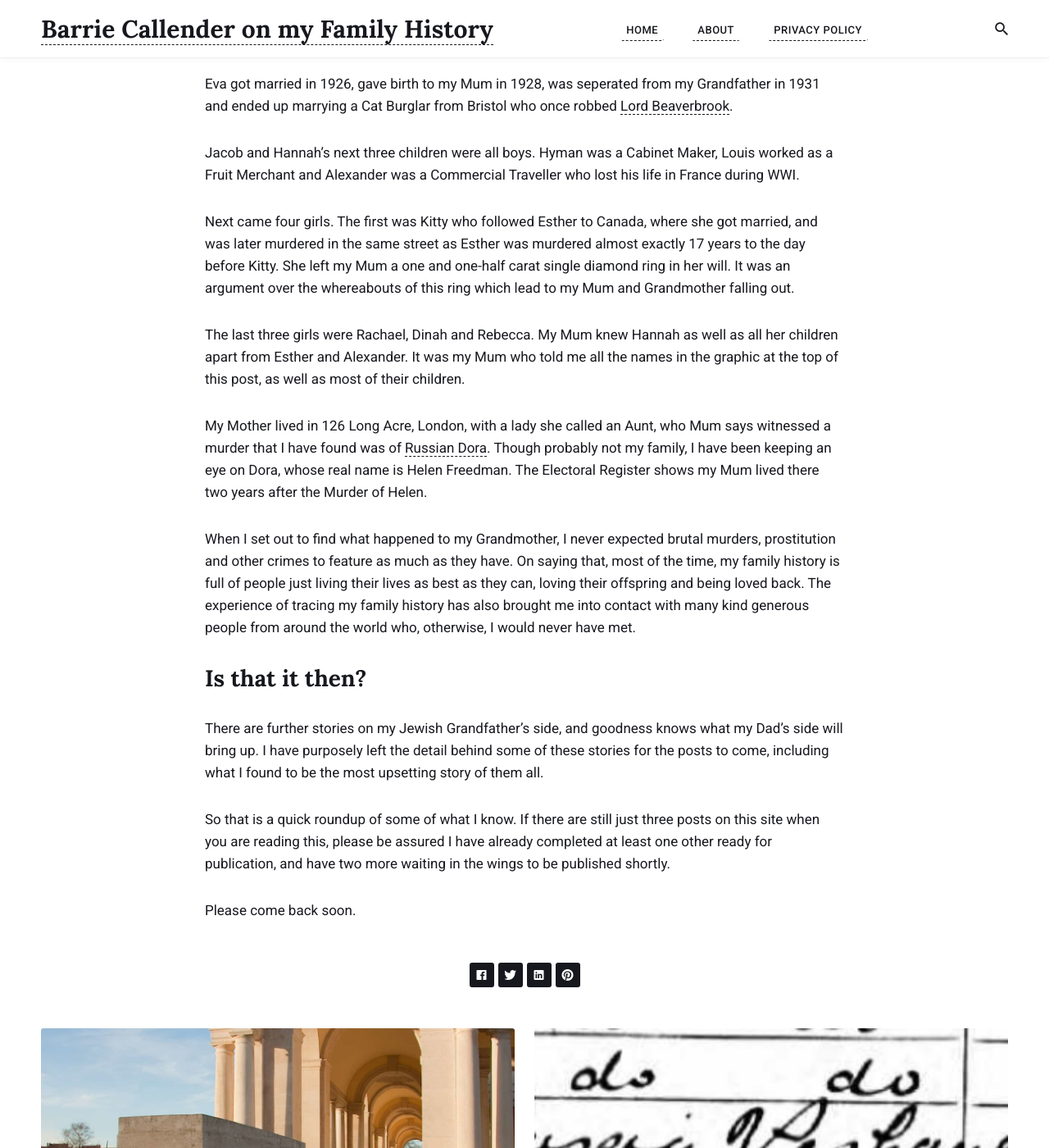
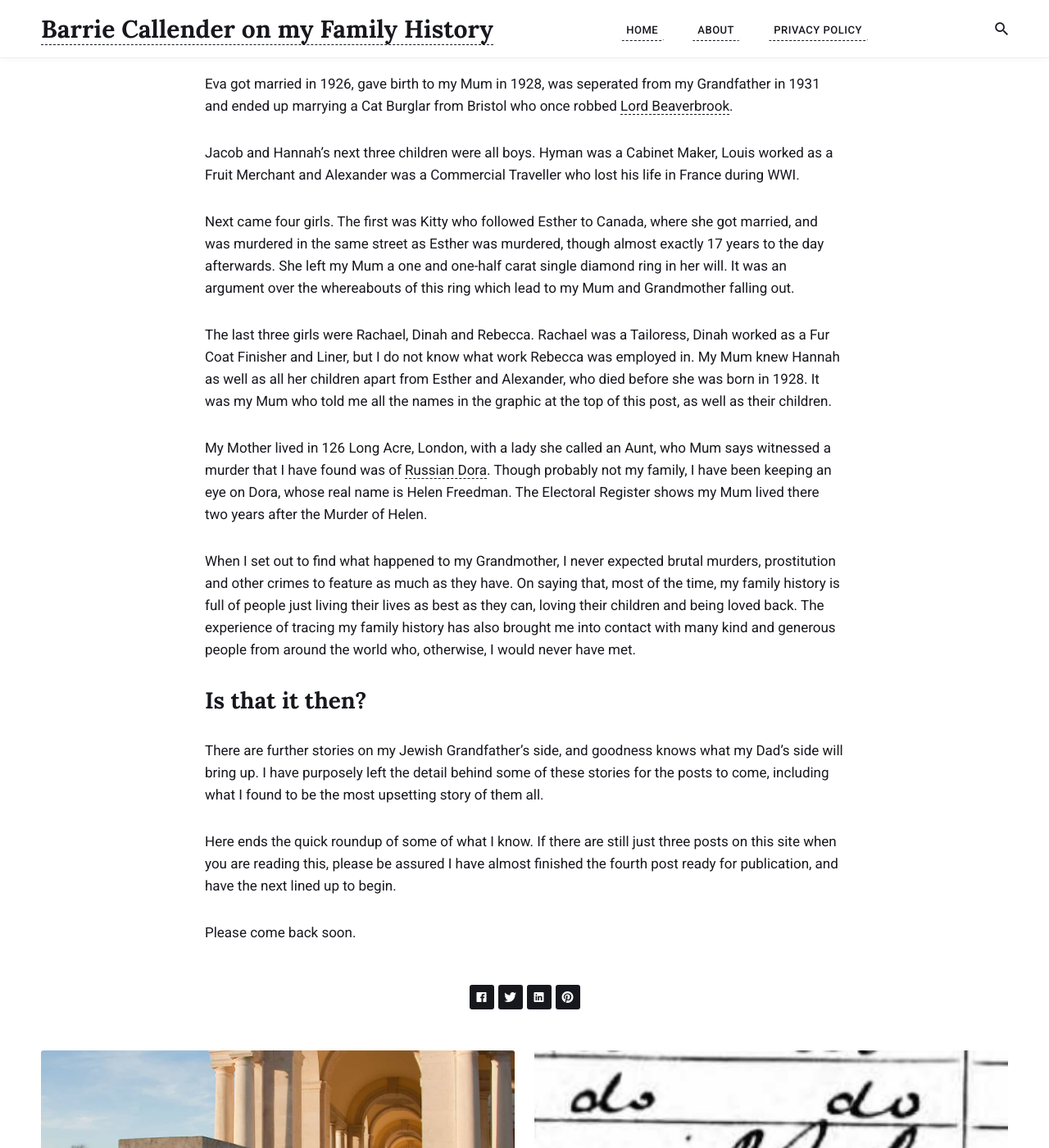
Before and after one commit to callenb/callenb.github.io, a Jekyll site: the page built from _posts/2020-11-06-more-than-i-bargained-for.md, in a window 1280 px wide and 1400 px high, scrolled down 1287 px. Shown: the whole window at 82% size. Built offline with Jekyll 4.4.1, drawn with Linux system fonts in a browser that asks for light colours; nearby versions of some CDN libraries; a script that is not in the unit is left out.

Commit message:
post: updated almost ready for publication For publication I will need to set the post in flight to not be published and change the date and therefore name of this one to reflect when I actually published it.

```diff
--- a/_posts/2020-11-06-more-than-i-bargained-for.md
+++ b/_posts/2020-11-06-more-than-i-bargained-for.md
@@ -21,18 +21,18 @@ Eva got married in 1926, gave birth to my Mum in 1928, was seperated from my Gra
 
 Jacob and Hannah's next three children were all boys.  Hyman was a Cabinet Maker, Louis worked as a Fruit Merchant and Alexander was a Commercial Traveller who lost his life in France during WWI.
 
-Next came four girls.  The first was Kitty who followed Esther to Canada, where she got married, and was later murdered in the same street as Esther was murdered almost exactly 17 years to the day before Kitty.  She left my Mum a one and one-half carat single diamond ring in her will.  It was an argument over the whereabouts of this ring which lead to my Mum and Grandmother falling out.
+Next came four girls.  The first was Kitty who followed Esther to Canada, where she got married, and was murdered in the same street as Esther was murdered, though almost exactly 17 years to the day afterwards.  She left my Mum a one and one-half carat single diamond ring in her will.  It was an argument over the whereabouts of this ring which lead to my Mum and Grandmother falling out.
 
-The last three girls were Rachael, Dinah and Rebecca. My Mum knew Hannah as well as all her children apart from Esther and Alexander.  It was my Mum who told me all the names in the graphic at the top of this post, as well as most of their children.
+The last three girls were Rachael, Dinah and Rebecca. Rachael was a Tailoress, Dinah worked as a Fur Coat Finisher and Liner, but I do not know what work Rebecca was employed in. My Mum knew Hannah as well as all her children apart from Esther and Alexander, who died before she was born in 1928.  It was my Mum who told me all the names in the graphic at the top of this post, as well as their children.
 
 My Mother lived in 126 Long Acre, London, with a lady she called an Aunt, who Mum says witnessed a murder that I have found was of [Russian Dora](http://www.unsolved-murders.co.uk/murder-content.php?key=1275&termRef=Dora%20Freedman).  Though probably not my family, I have been keeping an eye on Dora, whose real name is Helen Freedman.  The Electoral Register shows my Mum lived there two years after the Murder of Helen.
 
-When I set out to find what happened to my Grandmother, I never expected brutal murders, prostitution and other crimes to feature as much as they have.  On saying that, most of the time, my family history is full of people just living their lives as best as they can, loving their offspring and being loved back.  The experience of tracing my family history has also brought me into contact with many kind generous people from around the world who, otherwise, I would never have met.
+When I set out to find what happened to my Grandmother, I never expected brutal murders, prostitution and other crimes to feature as much as they have.  On saying that, most of the time, my family history is full of people just living their lives as best as they can, loving their children and being loved back.  The experience of tracing my family history has also brought me into contact with many kind and generous people from around the world who, otherwise, I would never have met.
 
 ## Is that it then?
 
 There are further stories on my Jewish Grandfather's side, and goodness knows what my Dad's side will bring up.  I have purposely left the detail behind some of these stories for the posts to come, including what I found to be the most upsetting story of them all.
 
-So that is a quick roundup of some of what I know.  If there are still just three posts on this site when you are reading this, please be assured I have already completed at least one other ready for publication, and have two more waiting in the wings to be published shortly.
+Here ends the quick roundup of some of what I know.  If there are still just three posts on this site when you are reading this, please be assured I have almost finished the fourth post ready for publication, and have the next lined up to begin.
 
 Please come back soon.
```
